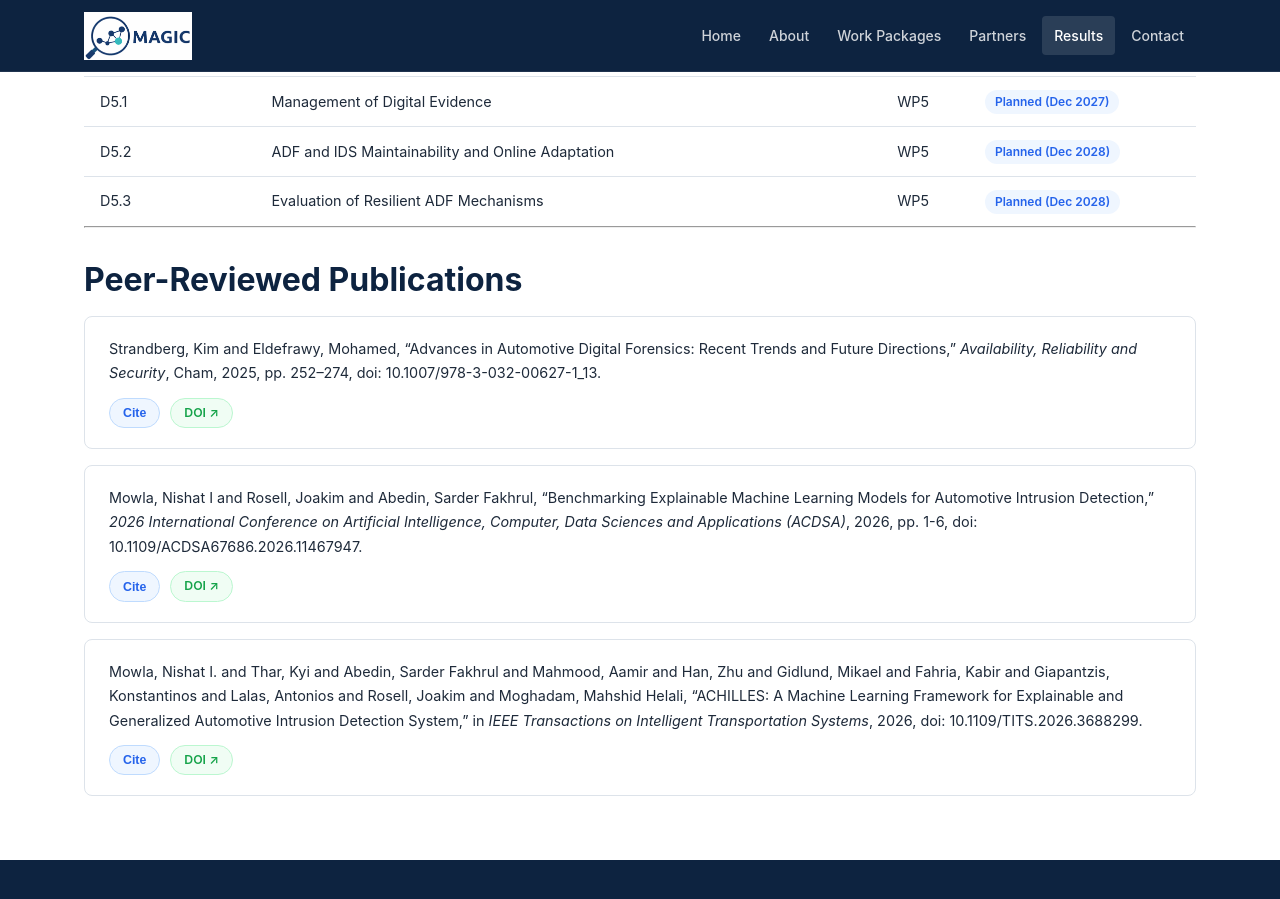
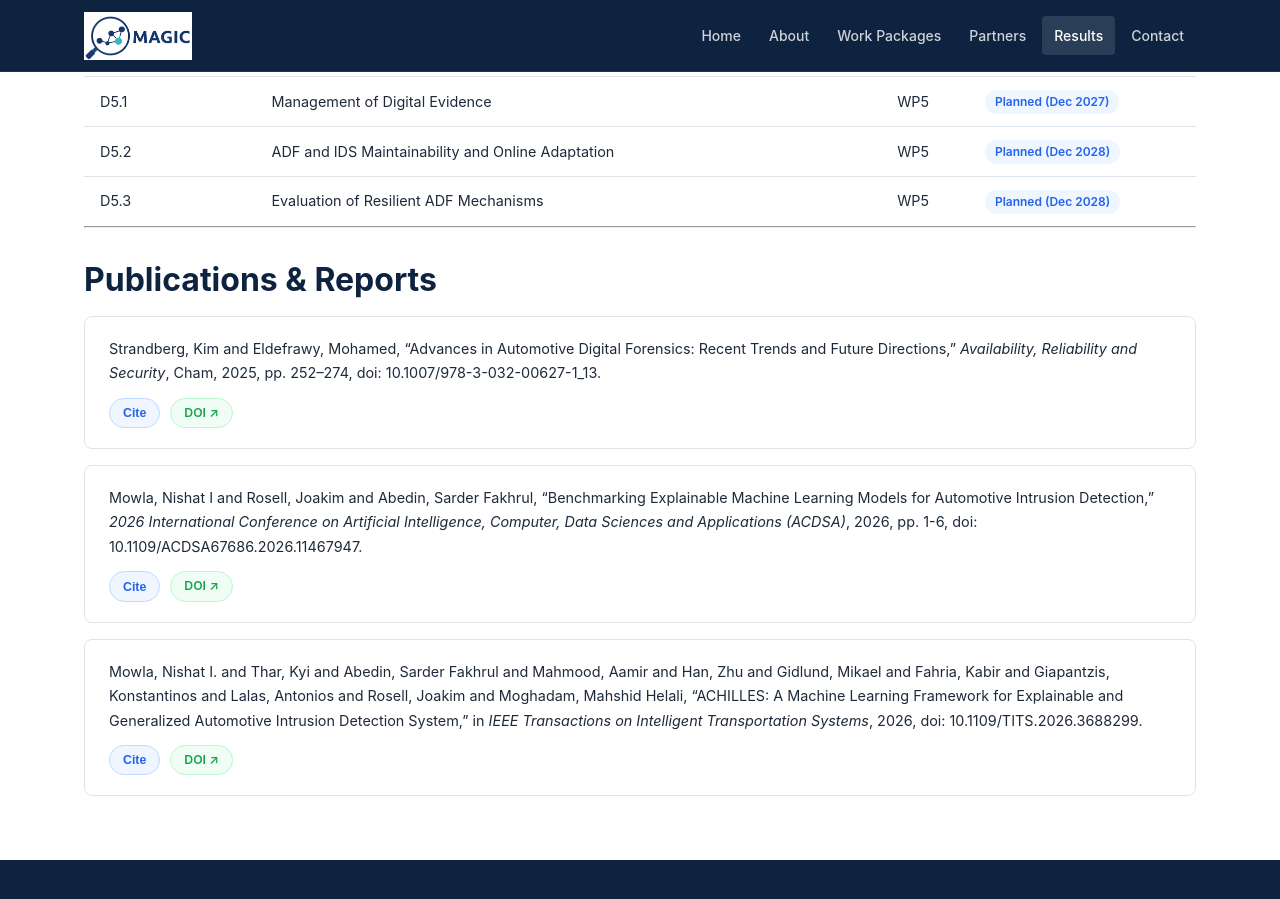
Before and after one commit to magic-ffi-project/magic-ffi-project.github.io, a Jekyll site: the page built from publications/index.md, in a window 1280 px wide and 900 px high, scrolled down 756 px. Built offline with Jekyll 4.4.1, drawn with Linux system fonts in a browser that asks for light colours.

Commit message:
Rename section from 'Peer-Reviewed Publications' to 'Publications & Reports'

```diff
--- a/publications/index.md
+++ b/publications/index.md
@@ -38,7 +38,7 @@ The MAGIC project (2025–2028) is actively producing research results. This pag
 
 ---
 
-## Peer-Reviewed Publications
+## Publications & Reports
 
 <div class="pub-list">
 {% for pub in site.data.publications %}
```
